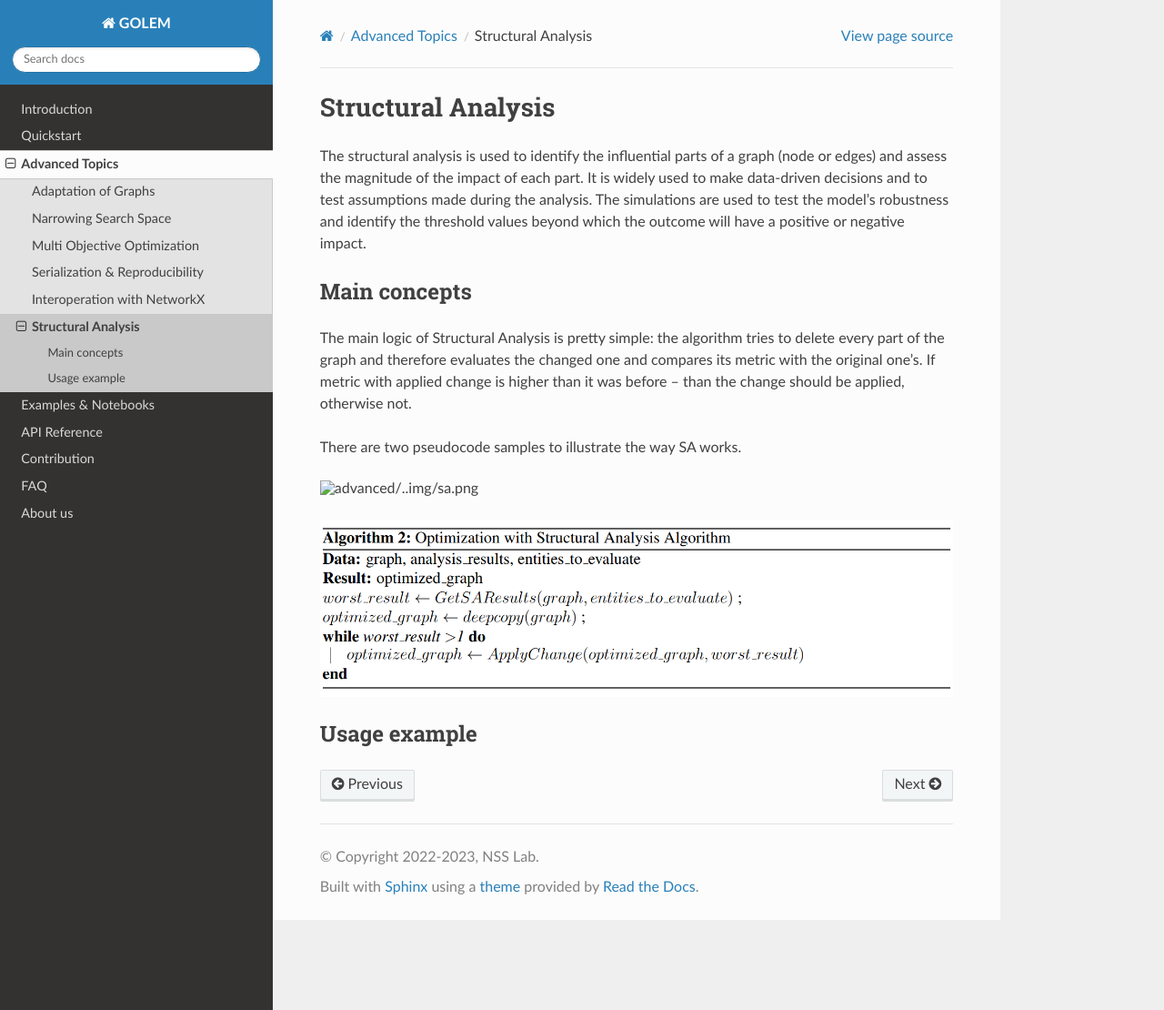
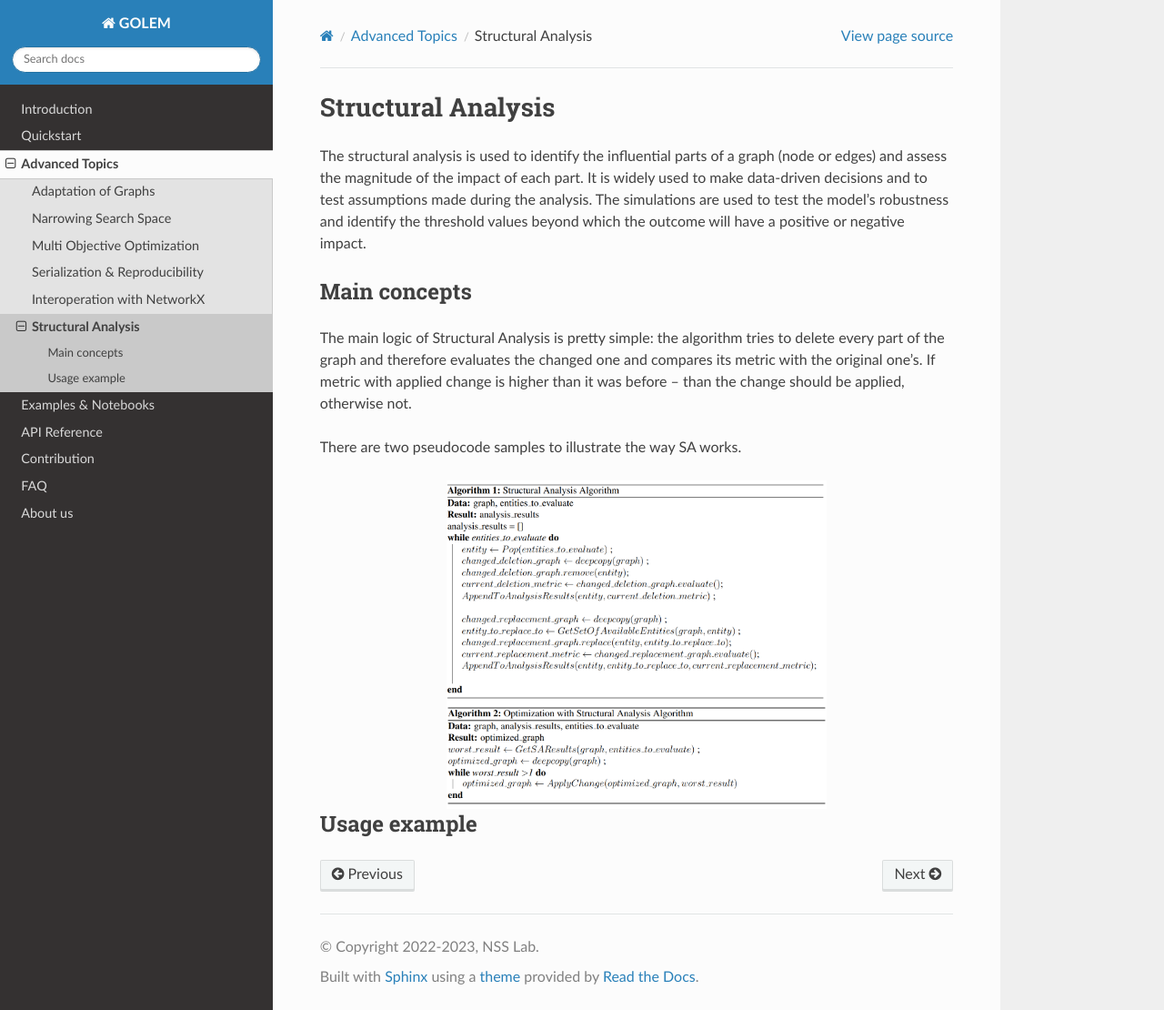
Before and after one commit to aimclub/GOLEM, a Sphinx documentation site: the page built from docs/source/advanced/structural_analysis.rst, in a window 1280 px wide and 1110 px high. Shown: the whole window at 91% size. Built offline with Sphinx 7.4.7 and the Read the Docs theme 2.0.0, drawn with Linux system fonts in a browser that asks for light colours.

Commit message:
fix names

```diff
--- a/docs/source/advanced/structural_analysis.rst
+++ b/docs/source/advanced/structural_analysis.rst
@@ -18,10 +18,15 @@ than the change should be applied, otherwise not.
 
 There are two pseudocode samples to illustrate the way SA works.
 
-.. image:: ..img/sa.png
+.. image:: ../img/sa.png
+   :alt: SA algorithm itself.
+   :align: center
+   :width: 60%
 
 .. image:: ../img/sa_optimization.png
-
+   :alt: Optimization with SA algorithm.
+   :align: center
+   :width: 60%
 
 Usage example
 -------------
```
